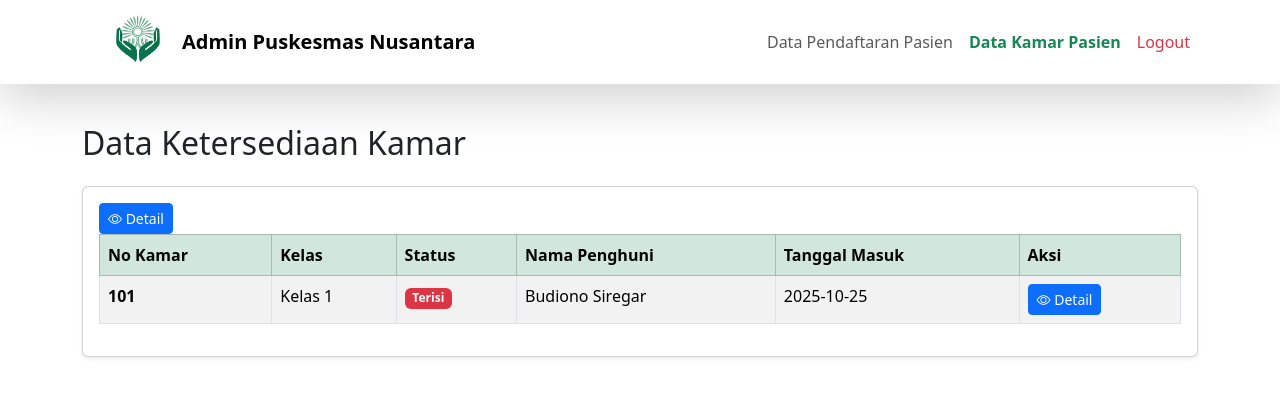
After one commit to navianwildan-maker/PROJECT-AKHIR-PEMWEB, a PHP site: page /dataPesanKamar.php in a window 1280 px wide. The commit adds this page. Shown: the top 397 px of the page. Run offline with PHP 8.4, Linux system fonts and the light colour scheme.

Commit message:
sync changes

```diff
--- /dev/null
+++ b/dataPesanKamar.php
@@ -0,0 +1,79 @@
+<!DOCTYPE html>
+<html lang="id">
+<head>
+    <meta charset="UTF-8">
+    <meta name="viewport" content="width=device-width, initial-scale=1.0">
+    <title>Dashboard - Kamar Pasien</title>
+    <link href="https://cdn.jsdelivr.net/npm/bootstrap@5.3.3/dist/css/bootstrap.min.css" rel="stylesheet">
+    <link rel="stylesheet" href="https://cdn.jsdelivr.net/npm/bootstrap-icons@1.11.3/font/bootstrap-icons.min.css">
+</head>
+<body style="padding-top: 100px;">
+
+    <nav id="navbarPuskesmas" class="navbar navbar-expand-lg navbar-light bg-white shadow-lg fixed-top">
+        <div class="container">
+            <img style="padding-left: 2%;" width="90" src="logo puskesmas nusantara.png" alt="Logo">
+            <a class="navbar-brand" href="#" style="font-weight: bold; padding-left: 10px;">Admin Puskesmas Nusantara</a>
+
+            <button class="navbar-toggler" type="button" data-bs-toggle="collapse" data-bs-target="#navbarPuskesmas">
+                <span class="navbar-toggler-icon"></span>
+            </button>
+
+            <div class="collapse navbar-collapse" id="navbarPuskesmas">
+                <ul class="navbar-nav ms-auto">
+                    <li class="nav-item">
+                        <a class="nav-link" href="dataPendaftaranOnline.html">Data Pendaftaran Pasien</a>
+                    </li>
+                    <li class="nav-item">
+                        <a class="nav-link active fw-bold text-success" href="dataPesanKamar.html">Data Kamar Pasien</a>
+                    </li>
+                    <li class="nav-item">
+                        <a class="nav-link text-danger" href="login.html">Logout</a>
+                    </li>
+                </ul>
+            </div>
+        </div>
+    </nav>
+
+    <div class="container mt-4">
+        <div class="d-flex justify-content-between align-items-center mb-3">
+            <h2>Data Ketersediaan Kamar</h2>
+        </div>
+
+        <div class="card shadow-sm">
+            <div class="card-body">
+                <div class="table-responsive">
+                    <table class="table table-striped table-hover table-bordered">
+                        <thead class="table-success">
+                            <tr>
+                                <th scope="col">No Kamar</th>
+                                <th scope="col">Kelas</th>
+                                <th scope="col">Status</th>
+                                <th scope="col">Nama Penghuni</th>
+                                <th scope="col">Tanggal Masuk</th>
+                                <th scope="col">Aksi</th>
+                            </tr>
+                        </thead>
+                        <tbody>
+                            <tr>
+                                <th scope="row">101</th>
+                                <td>Kelas 1</td>
+                                <td><span class="badge bg-danger">Terisi</span></td>
+                                <td>Budiono Siregar</td>
+                                <td>2025-10-25</td>
+                                <td>
+                                    <button class="btn btn-primary btn-sm"><i class="bi bi-eye"></i> Detail</button>
+                                </td>
+                            </tr>
+                                    <button class="btn btn-primary btn-sm"><i class="bi bi-eye"></i> Detail</button>
+                                </td>
+                            </tr>
+                        </tbody>
+                    </table>
+                </div>
+            </div>
+        </div>
+    </div>
+
+    <script src="https://cdn.jsdelivr.net/npm/bootstrap@5.3.3/dist/js/bootstrap.bundle.min.js"></script>
+</body>
+</html>
```
Also changed, not shown: daftarPasien.php (+8 -1 lines), dataPendaftaranOnline.php (added, +77 -0 lines), login.php (added, +46 -0 lines).
